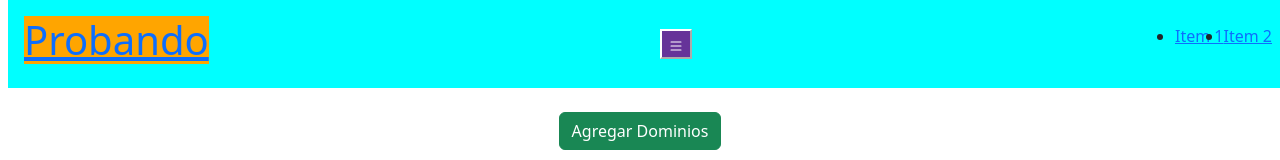
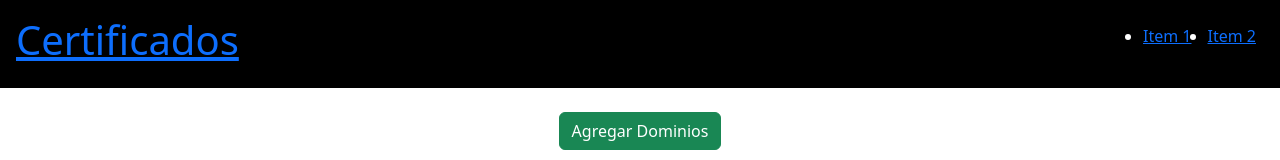
Before and after one commit to Joshua53Barrios/ReactCertificados, a React (Create React App) app in the folder pagina/: page / in a window 1280 px wide. Shown: the top 160 px of the page. Built offline with nearby package versions, Linux system fonts and the light colour scheme; no server answers.

Commit message:
Menu de Navegacion

```diff
--- a/pagina/src/Componentes/Cabecera.css
+++ b/pagina/src/Componentes/Cabecera.css
@@ -1,27 +1,28 @@
 .Cabecera {
-    background-color: aqua ;
+    background-color: black ;
     width: 100%;
     padding: 1em; /*padding: 1em establece un relleno para el elemento que es igual al tamaño de la fuente del elemento.*/
     display: flex;
     flex-flow: row wrap;
     justify-content: space-between;
     align-items: center;
+    color: white;
 }
 .Cabecera-h1 {
-    background-color: orange;
 }
 .Cabecera-a {
 
 }
 .Cabecera-button {
-    background-color: rebeccapurple;
+    display: none;
+    cursor: pointer;
 }
 .Cabecera-svg {
-    width: 2em;
-    height: 2em;
+    width:2em;
+    height:2em;
+    fill: white;
 }
 .Cabecera-nav {
-    background-color: bisque;
 }
 .Cabecera-ul {
     display: flex;
@@ -29,11 +30,34 @@
     justify-content: flex-end;
     align-items: center;
 }
-.Cabecera {
+.Cabecera-li {
     margin: 0 .5em;
 }
 @media screen and (max-width:480px) {
     .Cabecera-button{
         display: flex;
     }
+    .Cabecera-nav{
+        width: 100%;
+
+        display: flex;
+        flex-flow: column nowrap;
+        justify-content: center;
+        align-items:  center;
+        height: 0vh;
+        opacity: 0;
+        overflow: hidden;
+        transition: all .5s ease;
+    }
+    .Cabecera-nav.isActive{
+        height: 50vh;
+        opacity: 1;
+    }
+    .Cabecera-ul{
+        flex-direction: column;
+
+    }
+    .Cabecera-li{
+        margin: .5em 0;
+    }
 }
--- a/pagina/src/Componentes/Cabecera.jsx
+++ b/pagina/src/Componentes/Cabecera.jsx
@@ -1,17 +1,22 @@
-import './Cabecera.css';
+import { useState } from 'react';
+import  './Cabecera.css';
 
 const Cabecera = () => {
+    const [menu, setMenu] = useState(false)
+    const toggleMenu = () =>{
+        setMenu(!menu)
+    }
     return(
         <header className="Cabecera"> {/*header.Cabecera*/}
             <h1 className="Cabecera-h1"> {/*h1.Cabecera-h1*/}
-                <a href="" className="Cabera-a">Probando</a> {/*a.Cabecera-a*/}
+                <a href="" className="Cabera-a">Certificados</a> {/*a.Cabecera-a*/}
             </h1>
-            <button className="Cabecera-button"> {/*button.Cabecera-button*/}
+            <button  onClick={toggleMenu} className="Cabecera-button"> {/*button.Cabecera-button*/}
                 <svg className='Cabecera-svg' xmlns="http://www.w3.org/2000/svg" width="16" height="16" fill="currentColor" class="bi bi-list" viewBox="0 0 16 16">
                     <path fill-rule="evenodd" d="M2.5 12a.5.5 0 0 1 .5-.5h10a.5.5 0 0 1 0 1H3a.5.5 0 0 1-.5-.5zm0-4a.5.5 0 0 1 .5-.5h10a.5.5 0 0 1 0 1H3a.5.5 0 0 1-.5-.5zm0-4a.5.5 0 0 1 .5-.5h10a.5.5 0 0 1 0 1H3a.5.5 0 0 1-.5-.5z"/>
                 </svg>
             </button>
-            <nav className="Cabera-nav"> {/*nav.Cabecera-nav*/}
+            <nav className= {`Cabecera-nav ${ menu ? 'isActive' : ''}`}> {/*nav.Cabecera-nav*/}
                 <ul className="Cabecera-ul">
                    <li className="Cabecera-li"><a href="" className="Cabecera-a">Item 1</a></li> {/*li.Cabecera-li*5>a.Cabecera-a{Item $}*/}
                    <li className="Cabecera-li"><a href="" className="Cabecera-a">Item 2</a></li>
```
